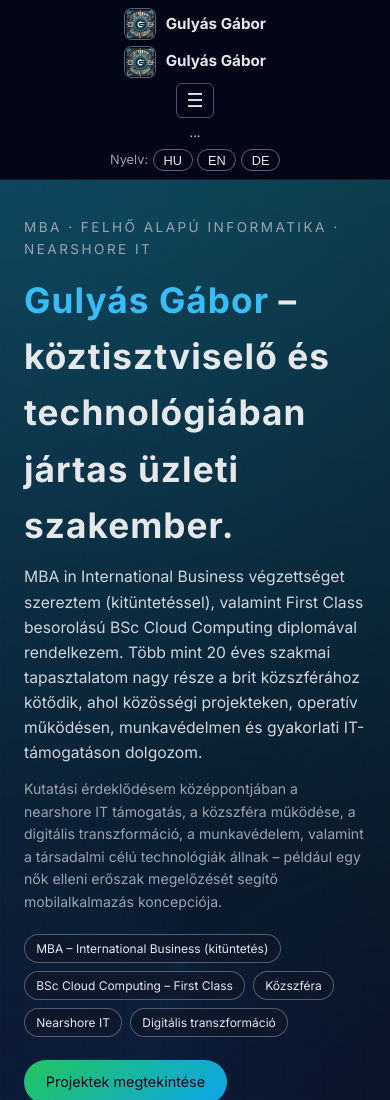
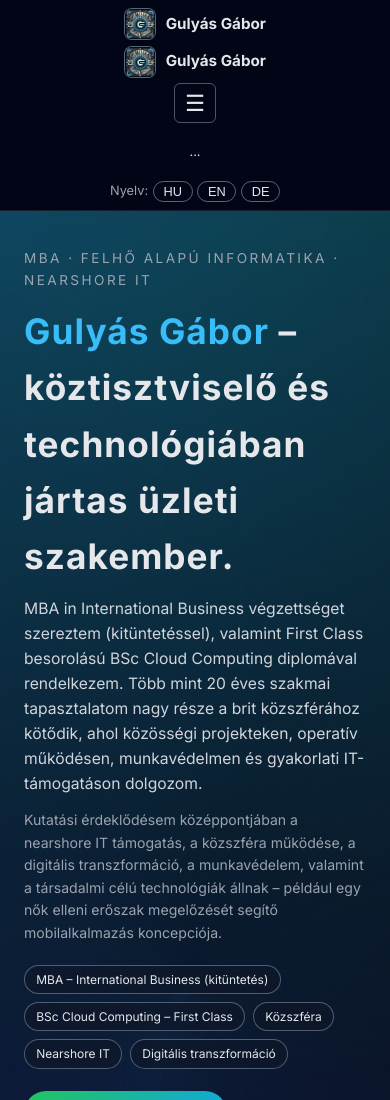
Before and after one commit to robag23/magyar, a plain HTML site: page index.html in a window 390 px wide. Shown: the top 1100 px of the page. Drawn offline with Linux system fonts and the light colour scheme.

Commit message:
Update index.html

```diff
--- a/index.html
+++ b/index.html
@@ -526,6 +526,53 @@
 }
 
     }
+    /* Hamburger desktopon NE látszódjon */
+.nav-toggle {
+  display: none;
+}
+
+/* Mobil nézetben jelenjen meg (jobb oldalon) */
+@media (max-width: 640px) {
+
+  .nav {
+    display: flex;
+    justify-content: space-between;
+    align-items: center;
+  }
+
+  .nav-toggle {
+    display: block;
+    background: transparent;
+    border: 1px solid rgba(148,163,184,0.5);
+    padding: 0.35rem 0.65rem;
+    border-radius: 6px;
+    font-size: 1.4rem;
+    color: #e5e7eb;
+    cursor: pointer;
+  }
+
+  /* Menü alapból rejtve mobilon */
+  .nav-links {
+    display: none;
+    flex-direction: column;
+    gap: 0.7rem;
+    text-align: center;
+    width: 100%;
+    padding-top: 0.6rem;
+  }
+
+  /* Menü látható, ha open class */
+  .nav-links.open {
+    display: flex;
+  }
+
+  /* Nyelvváltó mobilon külön sorban */
+  .lang-switch {
+    margin-top: 0.8rem;
+    justify-content: center;
+  }
+}
+
   </style>
 </head>
 <body>
```
